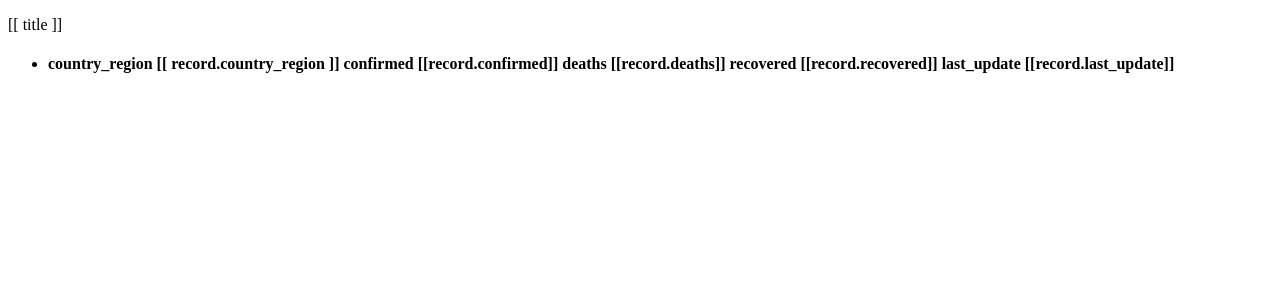
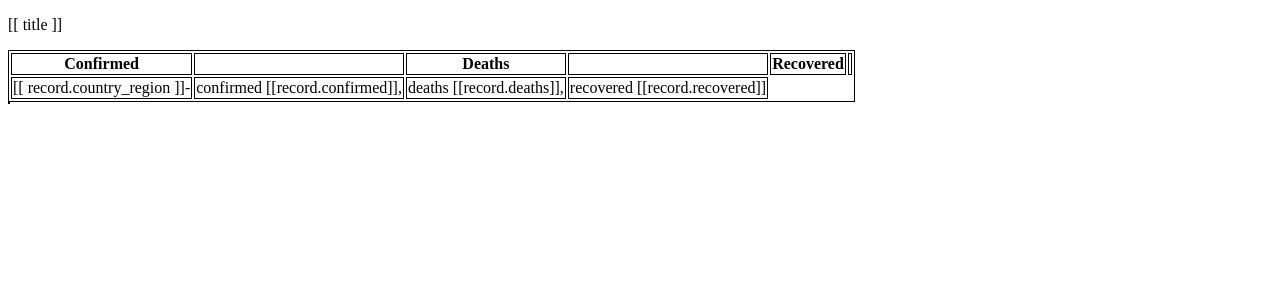
Before and after one commit to lingyuanyan/TurtleMaster, a Django app: template TurtleMasterApp/templates/TurtleMasterApp/index.html in a window 1280 px wide. Shown: the top 300 px of the page. Run offline with Django 3.2, Linux system fonts and the light colour scheme; the template is opened without the code that fills it, so the values that code supplies are empty.

Commit message:
Table Accomplished

```diff
--- a/TurtleMasterApp/templates/TurtleMasterApp/index.html
+++ b/TurtleMasterApp/templates/TurtleMasterApp/index.html
@@ -8,11 +8,17 @@
 
     <p>[[ title ]]</p>
 
-    <ul>
-      <li v-for="record in infection_json">
-        <H4>country_region [[ record.country_region ]] confirmed [[record.confirmed]] deaths [[record.deaths]] recovered [[record.recovered]] last_update [[record.last_update]]</H4>
-      </li>
-    </ul>
+
+    <head>
+      <style>
+          table, th, td {border: 1px solid black;}
+      </style>
+    </head>
+
+        <table>
+          <tr><th>Confirmed<th><th>Deaths<th><th>Recovered<th></tr>
+          <tr v-for="record in infection_json">            <td>[[ record.country_region ]]-</td><td>confirmed [[record.confirmed]],</td><td>deaths [[record.deaths]], </td><td>recovered [[record.recovered]]</td></tr>
+        <table>
 
 </div>
 
```
